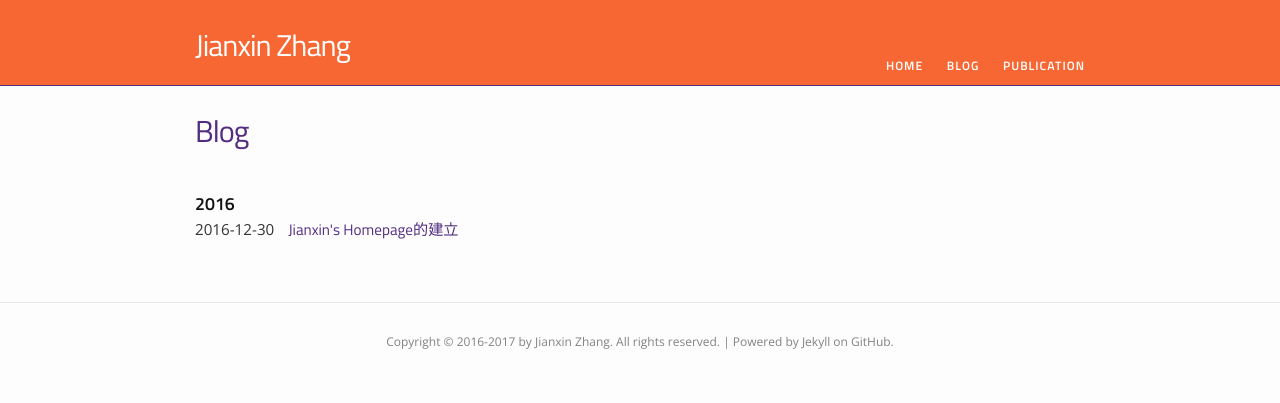
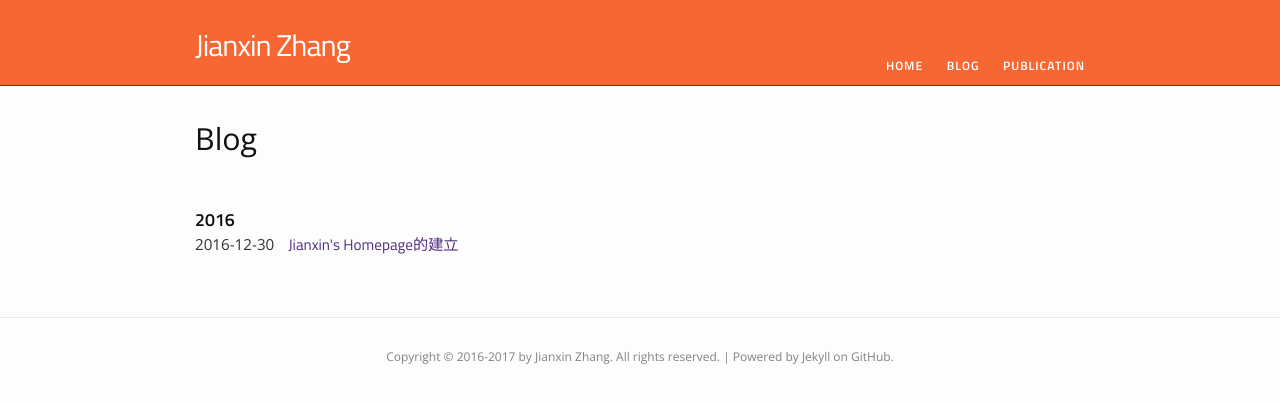
Before and after one commit to 0ZJX0/0ZJX0.github.io, a Jekyll site: the page built from blog.md, in a window 1280 px wide. Shown: the top 403 px of the page. Built offline with Jekyll 4.4.1, drawn with Linux system fonts in a browser that asks for light colours.

Commit message:
Update _layout.scss

```diff
--- a/_sass/_layout.scss
+++ b/_sass/_layout.scss
@@ -35,8 +35,6 @@
 .footer-col-wrapper {
 	font-size: 12px;
 	color: $grey-color;
-    /*margin-left: -$spacing-unit / 2;
-    text-align: center;  */
 	margin-top: 0;
 	@extend %clearfix;
 }
@@ -78,7 +76,6 @@
 }
 
 
-
 /**
  * Posts
  */
@@ -86,39 +83,23 @@
 	margin-bottom: $spacing-unit;
 }
 
-h1 /* .post-title */ {
-     /* font-size: 42px; */
+.post-content {
+	margin-bottom: $spacing-unit;
+
+	h1 {
 	letter-spacing: -1px;
 	line-height: 1;
 	font-family: 'Titillium Web', sans-serif;
 	color: #522d80;
-    /* @include media-query($on-laptop) {
-       font-size: 36px;
-      }*/
 	}
 
-.post-content {
-    margin-bottom: $spacing-unit;
 	h2 {
 		font-family: 'Titillium Web', sans-serif;
 		font-weight: 500;
-       /* font-size: 32px; */
-       /* @include media-query($on-laptop) {
-       font-size: 28px;
-         }*/
 	}
+
 	h3 {
 		font-style: italic;
-        /* font-size: 26px; */
-      /*  @include media-query($on-laptop) {
-         font-size: 22px;
-         }*/
-     }
-    h4 {
-        /* font-size: 20px; */
-       /*@include media-query($on-laptop) {
-         font-size: 18px;
-        }*/
 	}
 }
 
```
Lines whose indentation alone changed are shown as unchanged.
